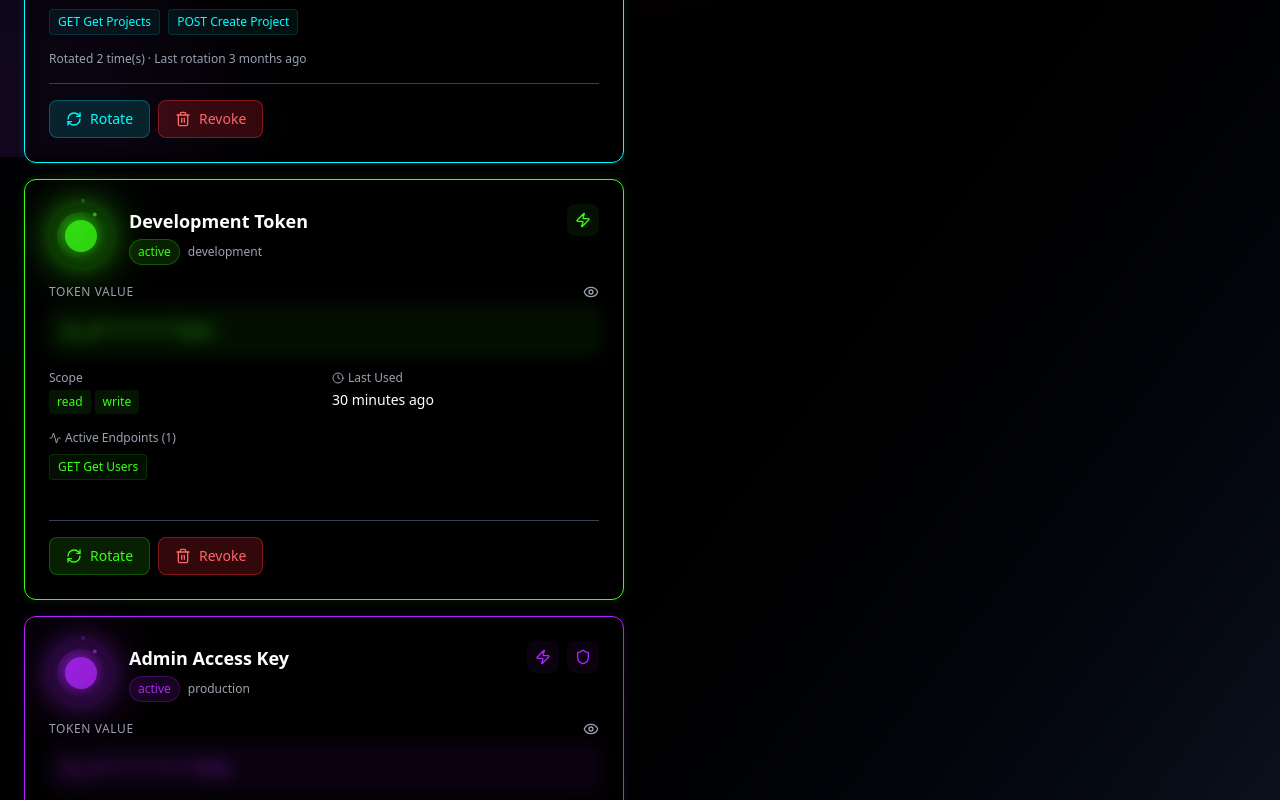
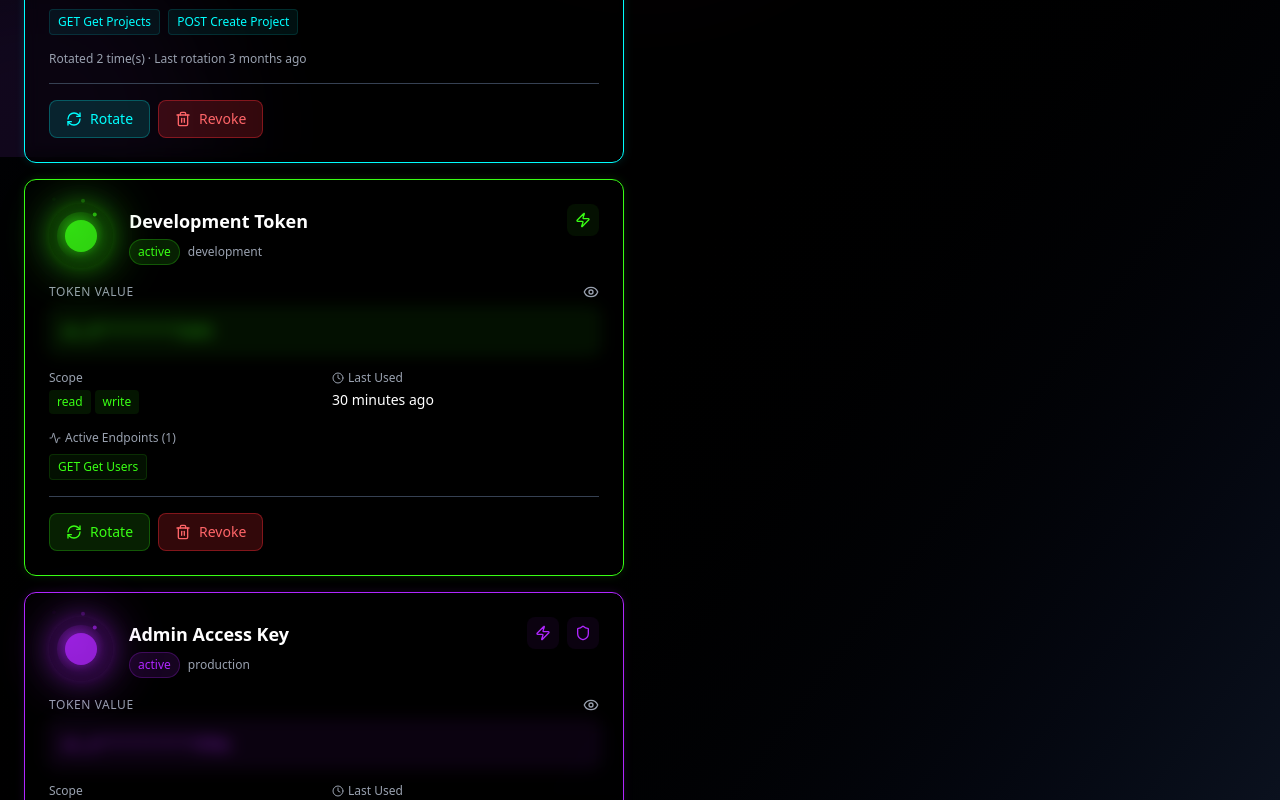
Before and after one commit to alcatrazarmy/Kyros, a Next.js app: page / in a window 1280 px wide. Shown: the part 643-1443 px from the top of the page. Built offline with nearby package versions, Linux system fonts and the light colour scheme.

Commit message:
Fix rendering bug where 0 was displayed for tokens with rotationCount of 0, remove unused imports
Co-authored-by: alcatrazarmy <229544235+alcatrazarmy@users.noreply.github.com>

```diff
--- a/src/components/neonglow/TokenCard.tsx
+++ b/src/components/neonglow/TokenCard.tsx
@@ -242,7 +242,7 @@ export function TokenCard({
       </div>
 
       {/* Rotation Info */}
-      {token.metadata?.rotationCount && token.metadata.rotationCount > 0 && (
+      {token.metadata?.rotationCount !== undefined && token.metadata.rotationCount > 0 && (
         <div className="mb-4 text-xs text-gray-400">
           Rotated {token.metadata.rotationCount} time(s)
           {token.metadata.lastRotation && (
--- a/src/components/neonglow/TokenVault.tsx
+++ b/src/components/neonglow/TokenVault.tsx
@@ -5,13 +5,12 @@
  * Main interface for the NeonGlow memory-core system
  */
 
-import { useState, useEffect } from 'react';
+import { useState } from 'react';
 import { motion, AnimatePresence } from 'framer-motion';
 import { Plus, Database, Search, Filter } from 'lucide-react';
 import type { ApiToken } from '@/types';
 import { TokenCard } from './TokenCard';
 import { TokenDetails } from './TokenDetails';
-import { cn } from '@/lib/utils';
 
 interface TokenVaultProps {
   tokens: ApiToken[];
```
